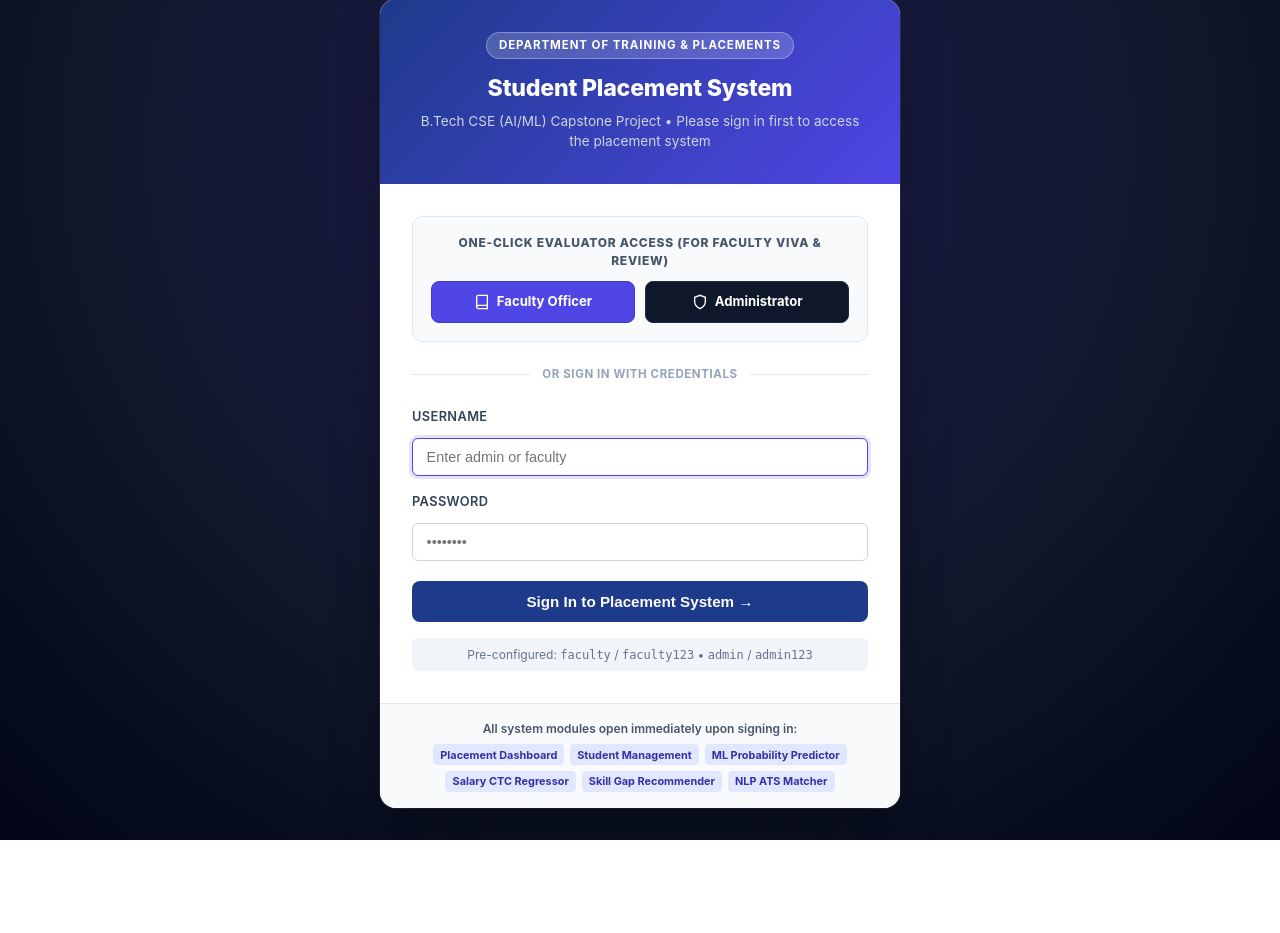
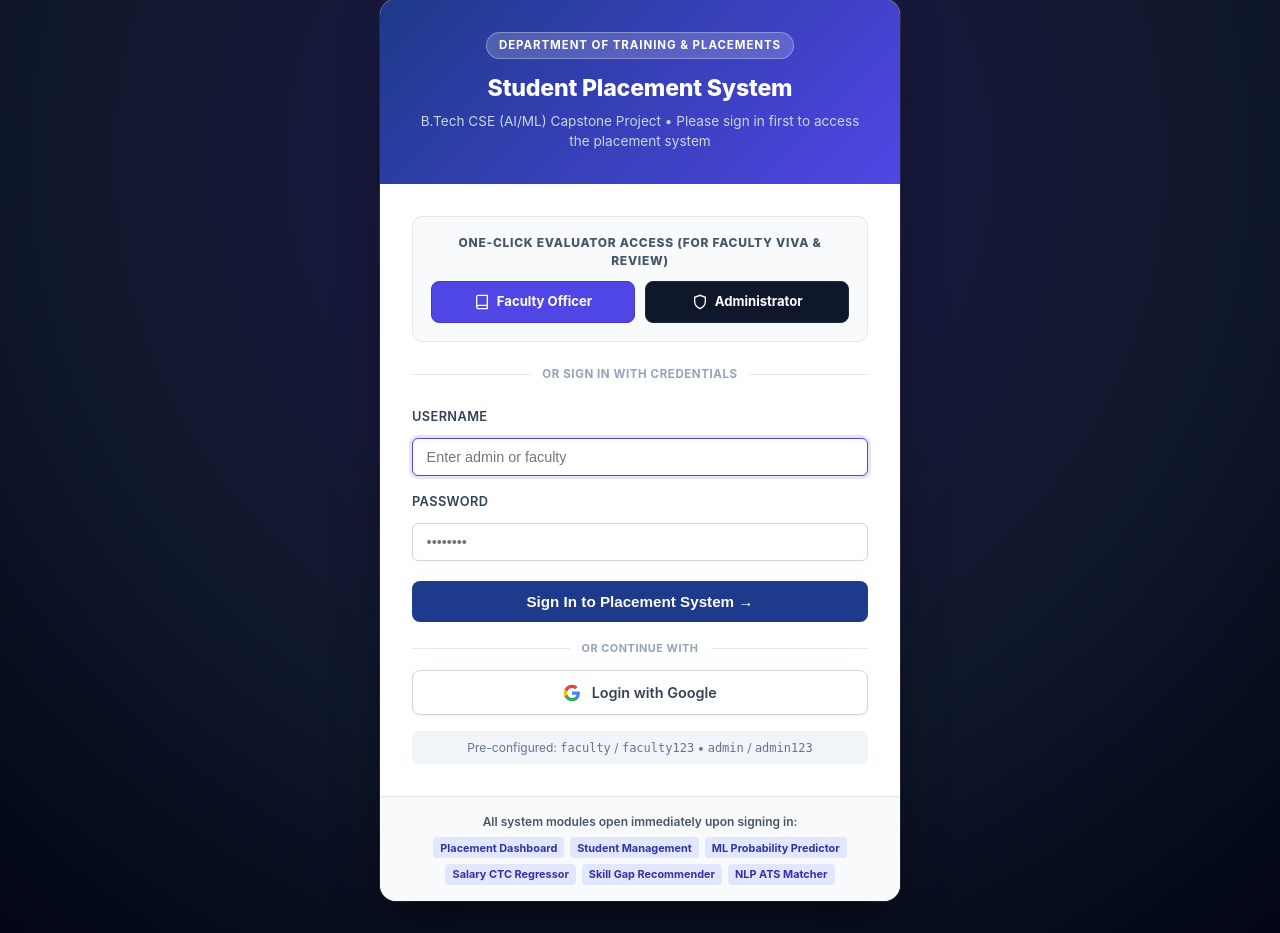
Before and after one commit to hemalatha24088-glitch/student-placement-data-analysis-system, a Flask app: page /login in a window 1280 px wide. Shown: the part 33-966 px from the top of the page. Before the commit the page ends 873 px from the top, so only its background shows below. Run offline with Flask 3, Linux system fonts and the light colour scheme.

Commit message:
Add Login with Google button and institutional SSO authentication

```diff
--- a/app/__init__.py
+++ b/app/__init__.py
@@ -50,6 +50,7 @@ def create_app(config_class=Config):
         allowed_endpoints = {
             "auth.login",
             "auth.demo_login",
+            "auth.google_login",
             "auth.logout",
             "main.health_page",
             "static"
--- a/app/routes/auth.py
+++ b/app/routes/auth.py
@@ -61,6 +61,22 @@ def demo_login(role):
         flash("Logged in with Administrator demonstration profile.", "info")
     return redirect(next_url)
 
+@auth_bp.route("/google-login")
+def google_login():
+    """
+    Google Single Sign-On (SSO) login.
+    Provides instant institutional Google authentication for demonstrations and evaluations.
+    """
+    next_url = request.args.get("next") or url_for("main.dashboard")
+    session["user_id"] = 3
+    session["username"] = "google_faculty"
+    session["full_name"] = "Google Verified Faculty Reviewer"
+    session["email"] = "placement.evaluator@gmail.com"
+    session["role"] = "placement_officer"
+    session["auth_provider"] = "Google"
+    flash("Signed in successfully with Google Account (SSO Verified).", "success")
+    return redirect(next_url)
+
 @auth_bp.route("/logout")
 def logout():
     session.clear()
--- a/app/templates/auth/login.html
+++ b/app/templates/auth/login.html
@@ -170,6 +170,31 @@
         .btn-submit:hover {
             background: #172554;
         }
+        .btn-google {
+            display: flex;
+            align-items: center;
+            justify-content: center;
+            gap: 0.65rem;
+            width: 100%;
+            background: #ffffff;
+            color: #374151;
+            border: 1px solid #cbd5e1;
+            padding: 0.68rem 1rem;
+            border-radius: 8px;
+            font-size: 0.9rem;
+            font-weight: 600;
+            text-decoration: none;
+            box-shadow: 0 1px 2px 0 rgba(0, 0, 0, 0.05);
+            transition: all 0.2s ease;
+            box-sizing: border-box;
+            cursor: pointer;
+        }
+        .btn-google:hover {
+            background: #f8fafc;
+            border-color: #94a3b8;
+            color: #0f172a;
+            box-shadow: 0 4px 6px -1px rgba(0, 0, 0, 0.1);
+        }
         .credentials-pill {
             margin-top: 1rem;
             text-align: center;
@@ -283,7 +308,26 @@
                 </button>
             </form>
 
-            <div class="credentials-pill">
+            <!-- Google Single Sign-On (SSO) Section -->
+            <div style="margin-top: 1.1rem;">
+                <div style="display: flex; align-items: center; margin-bottom: 0.85rem; gap: 0.75rem;">
+                    <div style="flex: 1; height: 1px; background: #e2e8f0;"></div>
+                    <span style="font-size: 0.68rem; color: #94a3b8; font-weight: 700; text-transform: uppercase; letter-spacing: 0.05em;">or continue with</span>
+                    <div style="flex: 1; height: 1px; background: #e2e8f0;"></div>
+                </div>
+
+                <a href="{{ url_for('auth.google_login', next=next_url) }}" class="btn-google" title="Instant Sign In with Google Institutional Account">
+                    <svg style="width:18px;height:18px;" viewBox="0 0 24 24">
+                        <path fill="#4285F4" d="M22.56 12.25c0-.78-.07-1.53-.2-2.25H12v4.26h5.92c-.26 1.37-1.04 2.53-2.21 3.31v2.77h3.57c2.08-1.92 3.28-4.74 3.28-8.09z"/>
+                        <path fill="#34A853" d="M12 23c2.97 0 5.46-.98 7.28-2.66l-3.57-2.77c-.98.66-2.23 1.06-3.71 1.06-2.86 0-5.29-1.93-6.16-4.53H2.18v2.84C3.99 20.53 7.7 23 12 23z"/>
+                        <path fill="#FBBC05" d="M5.84 14.09c-.22-.66-.35-1.36-.35-2.09s.13-1.43.35-2.09V7.06H2.18C1.43 8.55 1 10.22 1 12s.43 3.45 1.18 4.94l2.85-2.22.81-.63z"/>
+                        <path fill="#EA4335" d="M12 5.38c1.62 0 3.06.56 4.21 1.64l3.15-3.15C17.45 2.09 14.97 1 12 1 7.7 1 3.99 3.47 2.18 7.06l3.66 2.84c.87-2.6 3.3-4.52 6.16-4.52z"/>
+                    </svg>
+                    <span>Login with Google</span>
+                </a>
+            </div>
+
+            <div class="credentials-pill" style="margin-top: 1rem;">
                 Pre-configured: <code>faculty</code> / <code>faculty123</code> &bull; <code>admin</code> / <code>admin123</code>
             </div>
         </div>
```
Also changed, not shown: app/templates/index.html (+14 -1 lines), tests/test_auth.py (+10 -0 lines).
